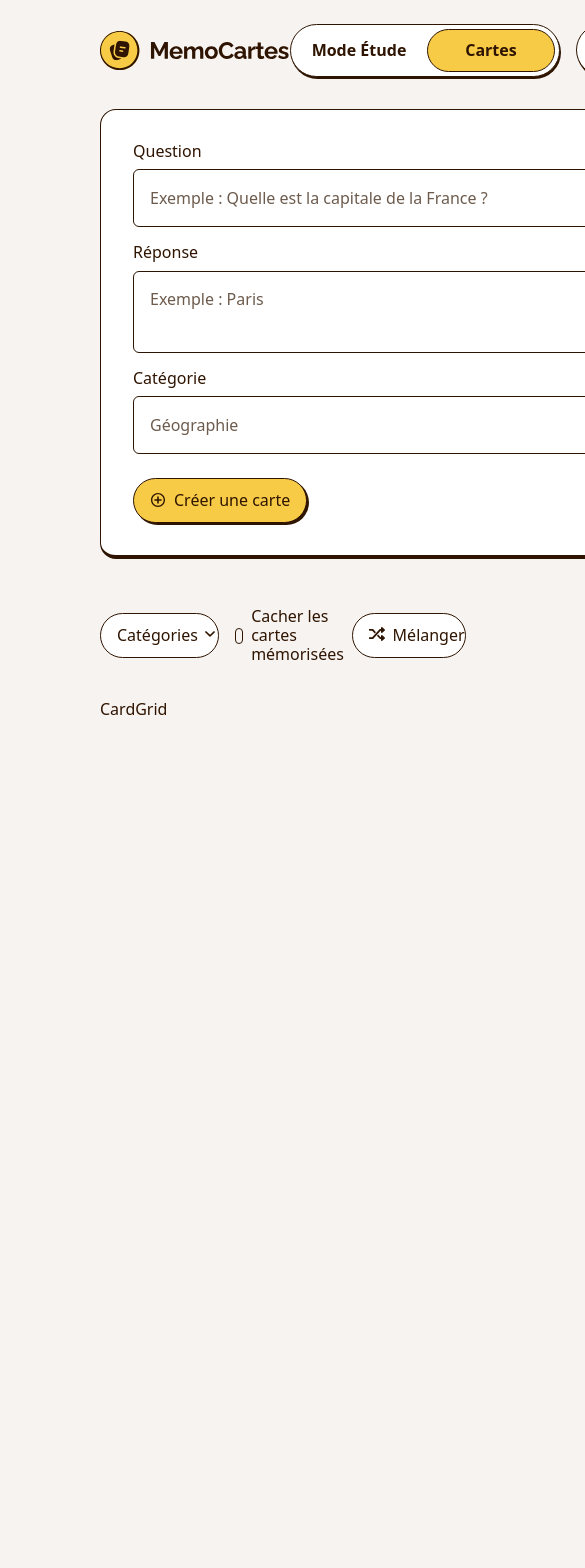
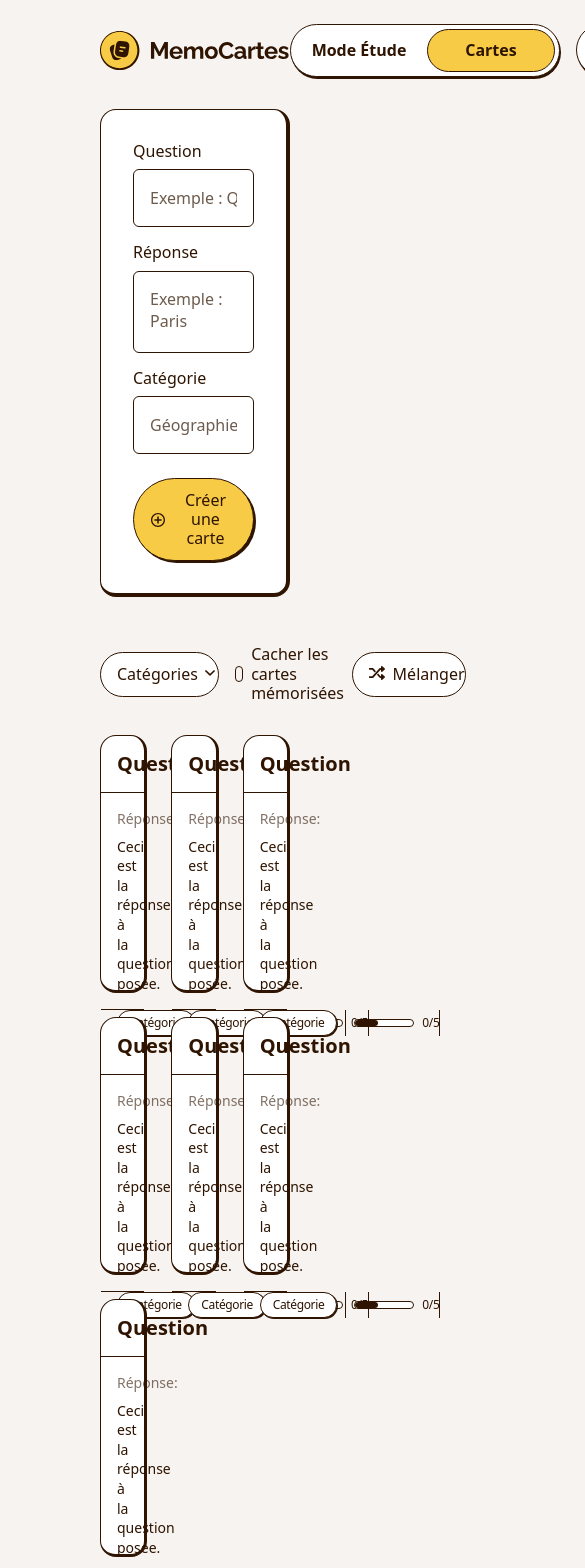
Before and after one commit to LucDub-code/memocartes, a Next.js app: page /cards in a window 390 px wide. Shown: the top 1568 px of the page, 585 px wide, since content can reach past the window. Before the commit the page ends 844 px from the top, so only its background shows below. Built offline with nearby package versions, Linux system fonts and the light colour scheme.

Commit message:
feat(cards): add Card and CardGrid components, improve responsiveness and accessibility

```diff
--- a/app/cards/page.tsx
+++ b/app/cards/page.tsx
@@ -5,6 +5,7 @@ import CardGrid from "../components/cards/CardGrid"
 export default function CardsPage() {
   return (
     <main className="flex flex-col w-full gap-8 pt-8">
+      <h1 className="sr-only">Mes cartes</h1>
       <CardForm />
       <CardFilters className="pt-4" />
       <CardGrid />
--- a/app/components/auth/AuthModal.tsx
+++ b/app/components/auth/AuthModal.tsx
@@ -17,7 +17,7 @@ export default function AuthModal() {
       onClick={closeAuthModal}
     >
       <div
-        className="relative p-8 bg-white w-116 rounded-2xl strokes-lg"
+        className="relative p-8 bg-white max-w-116 w-full rounded-2xl strokes-lg"
         onClick={(e) => e.stopPropagation()}
       >
         <button
--- a/app/components/cards/Card.tsx
+++ b/app/components/cards/Card.tsx
@@ -1,5 +1,36 @@
 export default function Card() {
   return (
-    <div>Card</div>
+    <article className="flex flex-col max-w-99.5 w-full h-64.5 border border-ink rounded-2xl strokes-md bg-white">
+      <div className="p-4 border-b border-ink">
+        <p className="text-preset-3">Question</p>
+      </div>
+      <div className="flex-1 p-4 border-b border-ink">
+        <p className="mb-2 text-preset-5 text-ink/60">Réponse:</p>
+        <p className="mb-auto text-preset-5">Ceci est la réponse à la question posée.</p>
+      </div>
+      <div className="flex items-center px-4 h-14">
+        <div className="flex items-center h-full pr-2 border-r border-ink">
+          <span className="px-3 py-1 bg-white border rounded-full shadow-sm border-ink w-fit text-preset-6">Catégorie</span>
+        </div>
+        <div className="flex items-center h-full gap-2 pl-2 mr-auto">
+          <div className="h-2 overflow-hidden bg-white border rounded-full w-15 border-ink">
+            <div
+              className="h-full transition-all duration-300 ease-out rounded-full bg-ink"
+              style={{ width: `${(2 / 5) * 100}%` }}
+            />
+          </div>
+          <span className="text-preset-6">0/5</span>
+          {/* <span className="flex items-center gap-1 px-3 py-1 bg-teal border rounded-full shadow-sm border-ink w-fit text-preset-6">
+            <img src="/icons/icon-mastered.svg" alt="" />
+            Mémorisée 5/5
+          </span> */}
+        </div>
+        <div className="flex items-center h-full pl-2 border-l border-ink">
+          <button className="cursor-pointer" aria-label="Menu de la carte">
+            <img src="/icons/icon-menu.svg" alt="" className="w-6" />
+          </button>
+        </div>
+      </div>
+    </article>
   )
 }
--- a/app/components/cards/CardForm.tsx
+++ b/app/components/cards/CardForm.tsx
@@ -1,6 +1,6 @@
 export default function CardForm() {
   return (
-    <form className="flex flex-col p-8 bg-white border w-310 border-ink rounded-2xl strokes-lg">
+    <form className="flex flex-col p-8 bg-white border max-w-310 w-full border-ink rounded-2xl strokes-lg">
       <div className="flex flex-col gap-2 mb-4">
         <label htmlFor="question" className="text-preset-4-medium">Question</label>
         <input type="text" id="question" name="question" className="p-4 border rounded-md border-ink" placeholder="Exemple : Quelle est la capitale de la France ?" required />
--- a/app/components/cards/CardGrid.tsx
+++ b/app/components/cards/CardGrid.tsx
@@ -1,5 +1,15 @@
+import Card from "./Card"
+
 export default function CardGrid() {
   return (
-    <div>CardGrid</div>
+    <div className="grid grid-cols-3 gap-6">
+      <Card />
+      <Card />
+      <Card />
+      <Card />
+      <Card />
+      <Card />
+      <Card />
+    </div>
   )
 }
--- a/app/components/study/studyMain/StudyCard.tsx
+++ b/app/components/study/studyMain/StudyCard.tsx
@@ -42,7 +42,7 @@ export default function StudyCard() {
       ref={scope}
       onClick={handleClick}
       aria-label={isFlipped ? "Cliquer pour revoir la question" : "Cliquer pour révéler la réponse"}
-      className={`relative flex flex-col items-center justify-between p-6 mb-5 border shadow-lg cursor-pointer w-194 h-90 border-ink rounded-2xl transition-colors duration-300 ${isFlipped ? 'bg-light-blue' : 'bg-pink'}`}
+      className={`relative flex flex-col items-center justify-between p-6 mb-5 border shadow-lg cursor-pointer max-w-194 w-full h-90 border-ink rounded-2xl transition-colors duration-300 ${isFlipped ? 'bg-light-blue' : 'bg-pink'}`}
     >
       <span className="px-3 py-1 bg-white border rounded-full shadow-sm border-ink w-fit text-preset-6">Catégorie</span>
       <div className={`flex flex-col items-center transition-all duration-300 ${isFlipped ? 'gap-0' : 'gap-4'}`}>
--- a/app/components/study/studyMain/StudyMain.tsx
+++ b/app/components/study/studyMain/StudyMain.tsx
@@ -5,7 +5,7 @@ import StudyCardArea from "./StudyCardArea"
 
 export default function StudyMain() {
   return (
-    <section className="flex flex-col bg-white w-204 h-158 strokes-md rounded-2xl">
+    <section className="flex flex-col bg-white max-w-204 w-full h-158 strokes-md rounded-2xl">
       <StudyMainHeader />
       {/* <StudyEmptyState /> */}
       <StudyCardArea />
--- a/app/components/study/studyStats/StudyStatCard.tsx
+++ b/app/components/study/studyStats/StudyStatCard.tsx
@@ -7,7 +7,7 @@ interface StudyStatCardProps {
 
 export default function StudyStatCard({ title, value, color, icon }: StudyStatCardProps) {
   return (
-    <article className="flex rounded-xl w-86 h-30 strokes-sm overflow-hidden">
+    <article className="flex rounded-xl max-w-86 w-full h-30 strokes-sm overflow-hidden">
       <div className="w-[70%] flex flex-col m-5">
         <p className="text-preset-4-medium">{title}</p>
         <p className="mt-auto text-preset-1">{value}</p>
--- a/app/components/study/studyStats/StudyStats.tsx
+++ b/app/components/study/studyStats/StudyStats.tsx
@@ -9,7 +9,7 @@ const statsData = [
 
 export default function StudyStats() {
   return (
-    <section className="flex flex-col p-6 bg-white w-98 h-158 strokes-md rounded-2xl">
+    <section className="flex flex-col p-6 bg-white max-w-98 w-full h-158 strokes-md rounded-2xl">
       <h2 className="mb-3 text-preset-2">Statistiques d’étude</h2>
       <div className="flex flex-col gap-5">
         {statsData.map((stat) => (
```
Also changed, not shown: public/icons/icon-mastered.svg (added), public/icons/icon-menu.svg (added).
